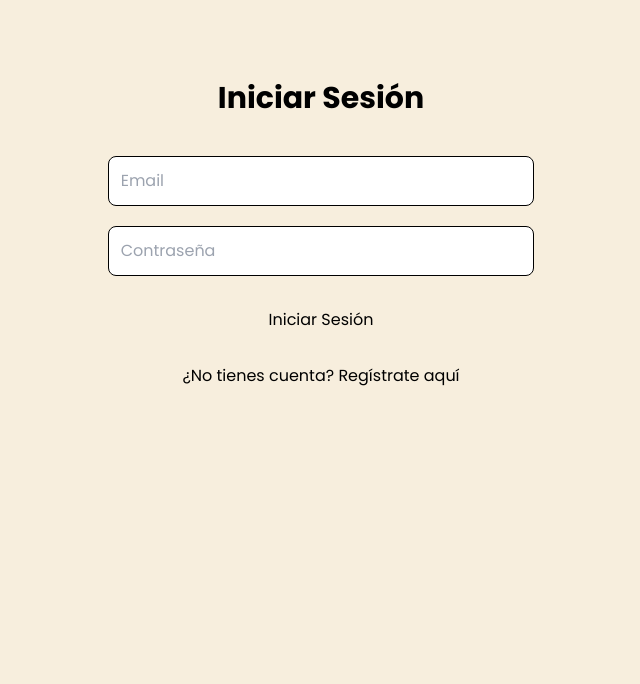
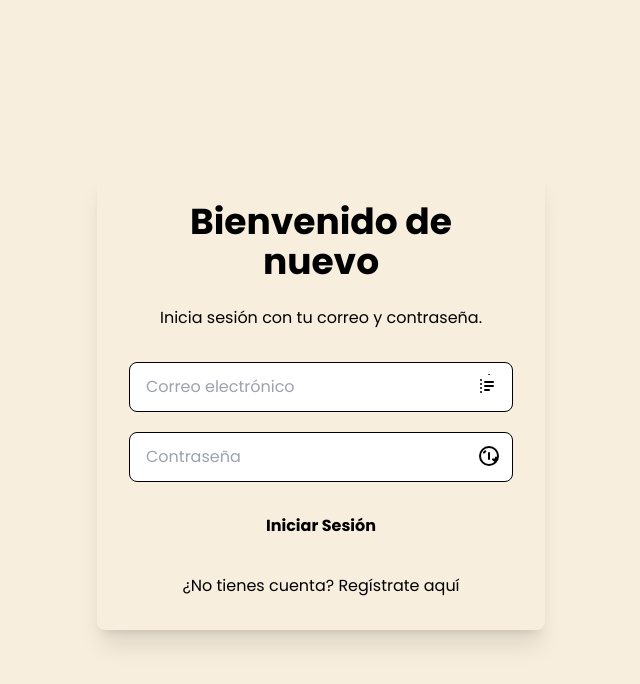
Before and after one commit to pintofelipe/my-project-manager, a React (Vite) app: page / in a window 1280 px wide. Shown: the top 684 px of the page, without its empty margins (319-959 px from the left). Built offline with nearby package versions, Linux system fonts and the light colour scheme.

Commit message:
change the style in login user

```diff
--- a/src/components/LoginUser.jsx
+++ b/src/components/LoginUser.jsx
@@ -1,5 +1,5 @@
 import { useState } from "react";
-import { useNavigate } from "react-router-dom"; // Importa useNavigate
+import { useNavigate } from "react-router-dom";
 import { Link } from "react-router-dom";
 
 const LoginUser = () => {
@@ -22,19 +22,44 @@ const LoginUser = () => {
   };
 
   return (
-    <div className="flex flex-col items-center mt-20">
-      <h2 className="text-3xl font-bold">Iniciar Sesión</h2>
+    <div className="flex flex-col items-center justify-center h-screen bg-gray-100">
+      <div className="bg-white shadow-xl rounded-lg p-8 max-w-md w-full">
+        <h2 className="text-4xl font-bold text-center mb-6 text-gray-800">
+          Bienvenido de nuevo
+        </h2>
+        <p className="text-center text-gray-500 mb-8">
+          Inicia sesión con tu correo y contraseña.
+        </p>
 
-      <div className="flex flex-col w-1/3 mt-10">
+        <div className="flex flex-col space-y-5">
+          <div className="relative">
             <input
               type="email"
-          placeholder="Email"
+              placeholder="Correo electrónico"
               value={loginData.email}
               onChange={(e) =>
                 setLoginData({ ...loginData, email: e.target.value })
               }
-          className="border border-gray-300 p-3 rounded-lg mb-5"
+              className="w-full px-4 py-3 border border-gray-300 rounded-lg focus:ring-2 focus:ring-blue-500 focus:outline-none"
             />
+            <span className="absolute top-3 right-3 text-gray-400">
+              <svg
+                xmlns="http://www.w3.org/2000/svg"
+                className="h-6 w-6"
+                fill="none"
+                viewBox="0 0 24 24"
+                stroke="currentColor"
+              >
+                <path
+                  strokeLinecap="round"
+                  strokeLinejoin="round"
+                  strokeWidth="2"
+                  d="M16 12H8m8-4H8m4 8H8m4-16h.01M4 6h.01M4 10h.01M4 14h.01M4 18h.01"
+                />
+              </svg>
+            </span>
+          </div>
+          <div className="relative">
             <input
               type="password"
               placeholder="Contraseña"
@@ -42,20 +67,46 @@ const LoginUser = () => {
               onChange={(e) =>
                 setLoginData({ ...loginData, password: e.target.value })
               }
-          className="border border-gray-300 p-3 rounded-lg mb-5"
+              className="w-full px-4 py-3 border border-gray-300 rounded-lg focus:ring-2 focus:ring-blue-500 focus:outline-none"
             />
+            <span className="absolute top-3 right-3 text-gray-400">
+              <svg
+                xmlns="http://www.w3.org/2000/svg"
+                className="h-6 w-6"
+                fill="none"
+                viewBox="0 0 24 24"
+                stroke="currentColor"
+              >
+                <path
+                  strokeLinecap="round"
+                  strokeLinejoin="round"
+                  strokeWidth="2"
+                  d="M12 15v-3m0 0v-3m0 6h.01M17.657 16.657L16 15.414m1.657 1.243L19 13.586M8.343 7.343L7 8.586M12 21a9 9 0 100-18 9 9 0 000 18z"
+                />
+              </svg>
+            </span>
+          </div>
+
           {error && <div className="text-red-500 font-semibold">{error}</div>}
+
           <button
             onClick={handleLogin}
-          className="bg-blue-500 text-white px-5 py-3 rounded-lg"
+            className="w-full bg-blue-500 text-white px-6 py-3 rounded-lg font-bold hover:bg-blue-600 transition duration-200"
           >
             Iniciar Sesión
           </button>
         </div>
 
-      <p className="mt-5">
-        ¿No tienes cuenta? <Link to="/register">Regístrate aquí</Link>
+        <p className="mt-6 text-center text-gray-500">
+          ¿No tienes cuenta?{" "}
+          <Link
+            to="/register"
+            className="text-blue-500 hover:text-blue-700 transition"
+          >
+            Regístrate aquí
+          </Link>
         </p>
+      </div>
     </div>
   );
 };
```
Lines whose indentation alone changed are shown as unchanged.
